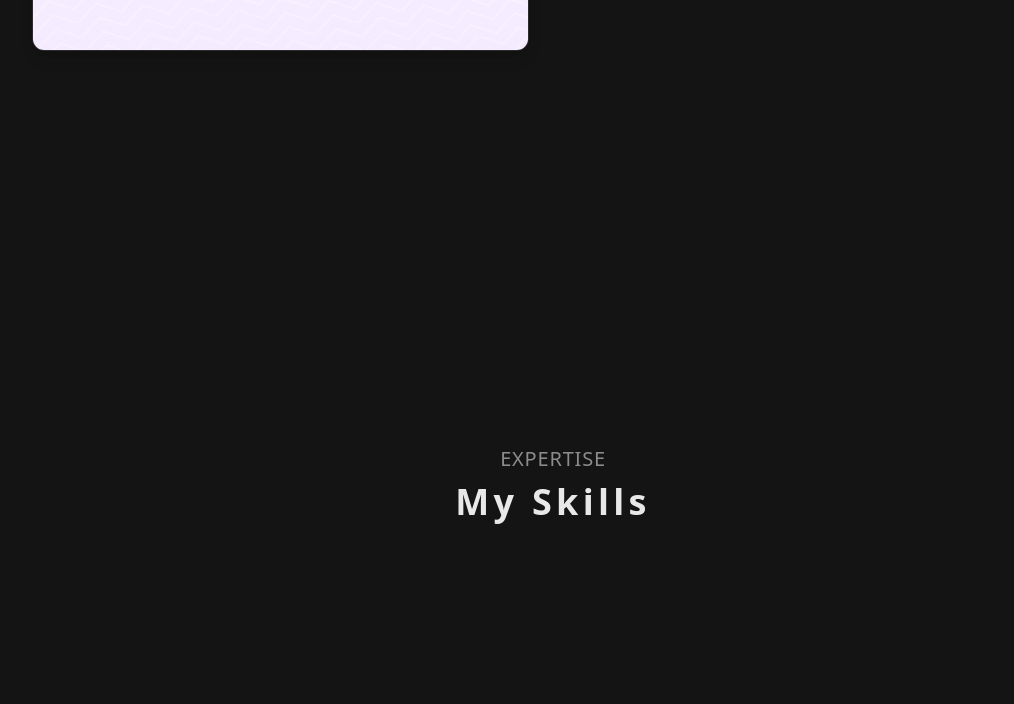
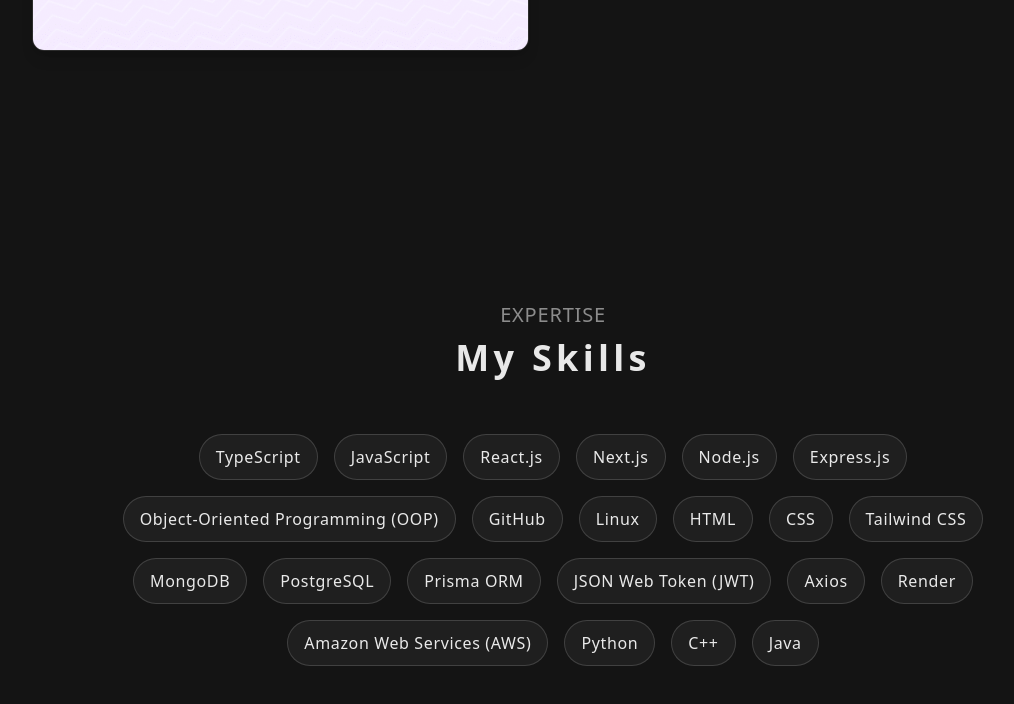
Before and after one commit to Luke7787/website-portfolio, a Next.js app in the folder luke-portfolio/: page / in a window 1280 px wide. Shown: the part 3534-4238 px from the top of the page, without its empty margins (87-1101 px from the left). Built offline with nearby package versions, Linux system fonts and the light colour scheme.

Commit message:
created a cool skill section

```diff
--- a/luke-portfolio/src/app/page.tsx
+++ b/luke-portfolio/src/app/page.tsx
@@ -764,14 +764,65 @@
         id="skills"
         className="scroll-mt-16 min-h-screen pt-16 flex items-center justify-center"
       >
-        <div className="text-center">
+        <div className="text-center w-full max-w-5xl mx-auto px-6">
           <p className="mb-2 text-[20px] tracking-[0.8px] text-[rgb(140,140,140)]">
             EXPERTISE
           </p>
 
-          <h2 className="text-3xl md:text-4xl font-bold tracking-[0.12em] text-white/90">
+          <h2 className="text-3xl md:text-4xl font-bold tracking-[0.12em] text-white/90 mb-14">
             My Skills
           </h2>
+
+          {/* Skills grid — pill badges with hover glow */}
+          <div className="flex flex-wrap justify-center gap-3 md:gap-4">
+            {[
+              "TypeScript",
+              "JavaScript",
+              "React.js",
+              "Next.js",
+              "Node.js",
+              "Express.js",
+              "Object-Oriented Programming (OOP)",
+              "GitHub",
+              "Linux",
+              "HTML",
+              "CSS",
+              "Tailwind CSS",
+              "MongoDB",
+              "PostgreSQL",
+              "Prisma ORM",
+              "JSON Web Token (JWT)",
+              "Axios",
+              "Render",
+              "Amazon Web Services (AWS)",
+              "Python",
+              "C++",
+              "Java",
+            ].map((skill) => (
+              <span
+                key={skill}
+                className="
+                  inline-block
+                  px-4 py-2.5
+                  rounded-full
+                  text-sm md:text-base
+                  font-medium
+                  tracking-[0.04em]
+                  text-white/90
+                  bg-white/5
+                  border border-white/15
+                  shadow-[0_0_0_0_rgba(30,144,255,0)]
+                  transition-all duration-300 ease-out
+                  hover:bg-white/10
+                  hover:border-[#1E90FF]/50
+                  hover:shadow-[0_0_20px_rgba(30,144,255,0.25)]
+                  hover:scale-105
+                "
+              >
+                {skill}
+              </span>
+            ))}
+          </div>
         </div>
       </section>
 
```
